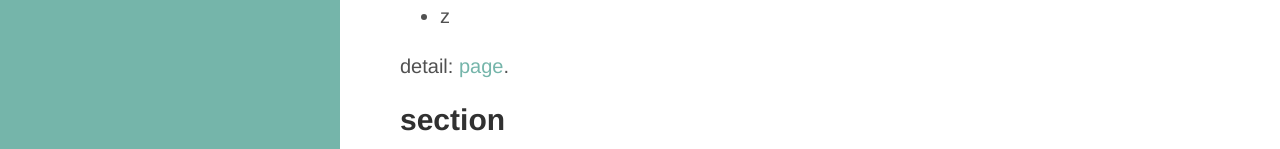
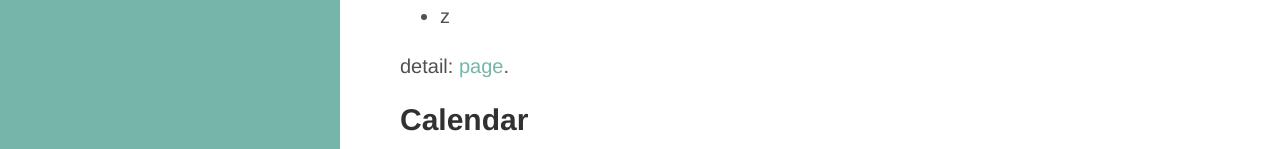
Before and after one commit to yau-msc-events/yau-msc-events.github.io, a Jekyll site: the page built from index.md, in a window 1280 px wide and 1240 px high. Shown: the part 403-552 px from the top of the window. Built offline with Jekyll 4.4.1, drawn with Linux system fonts in a browser that asks for light colours; grey boxes are pictures that could not be loaded.

Commit message:
Update index.md

```diff
--- a/index.md
+++ b/index.md
@@ -20,7 +20,7 @@ This website is to informally organize joint international seminars between [Yau
 
 detail: [page]({{ site.baseurl }}/program).
 
-## section
+## Calendar
 
 <!-- **bold**  *italic* -->
 
```
